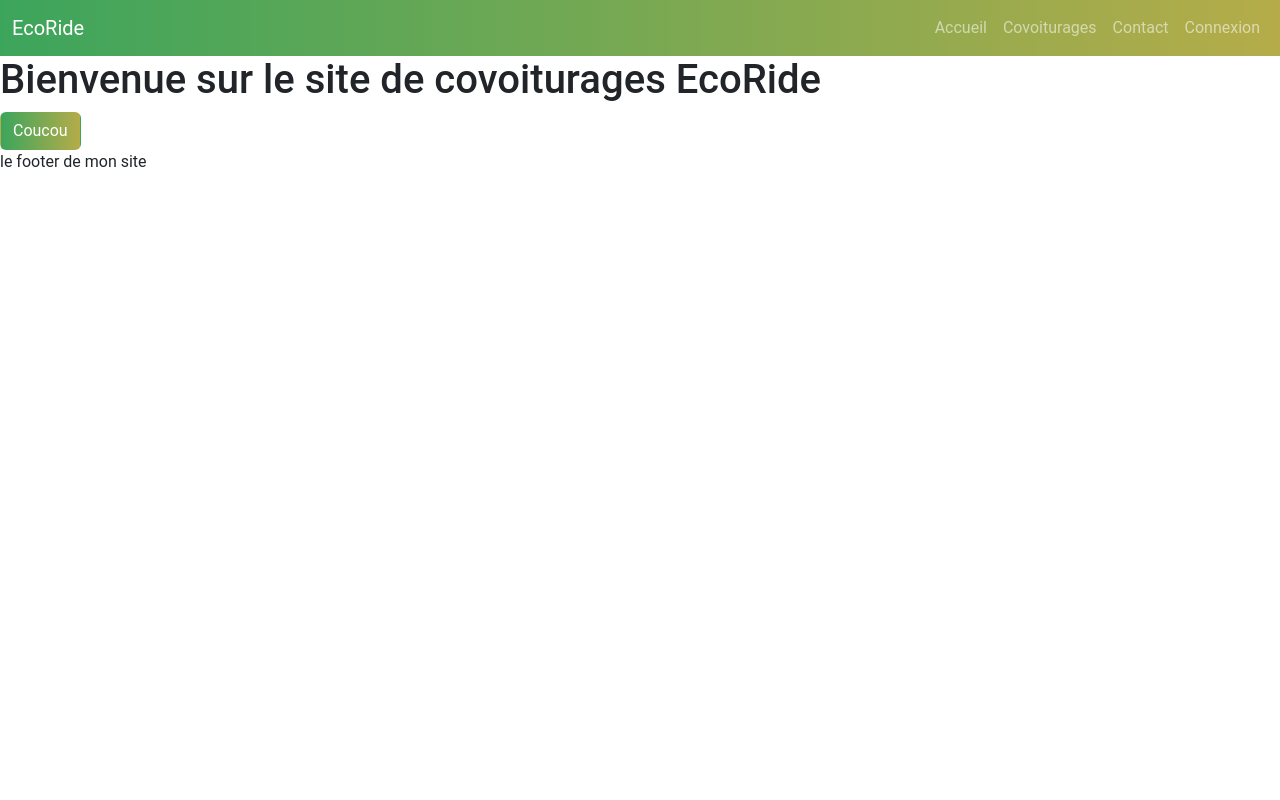
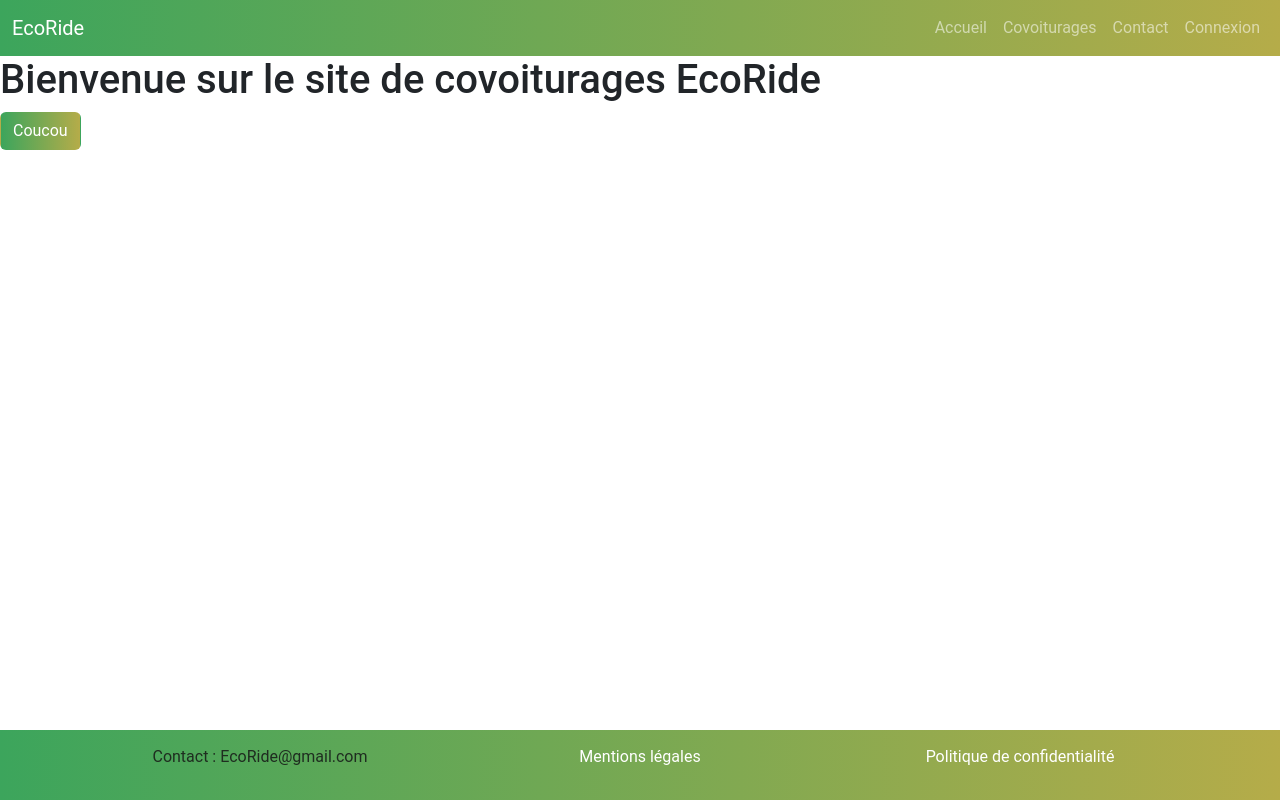
Before and after one commit to Guillaume0402/EcoRideCovoituragesFront, a website with bundled scripts: page index.html in a window 1280 px wide. Built offline with nearby package versions, Linux system fonts and the light colour scheme; files whose address does not match are found by name.

Commit message:
Ajout du footer

```diff
--- a/index.html
+++ b/index.html
@@ -55,7 +55,21 @@
       <!-- Ceci est le contenu de ma page injecté ici -->
     </main>
 
-    <footer>le footer de mon site</footer>
+    <footer class="gradient-primary text-center footer">
+      <div class="container">
+        <div class="row">
+          <div class="col-12 col-lg-4">
+            <p class="text-black">Contact : EcoRide@gmail.com</p>
+          </div>
+          <div class="col-12 col-lg-4">
+            <p>Mentions légales</p>
+          </div>
+          <div class="col-12 col-lg-4">
+            <p>Politique de confidentialité</p>
+          </div>
+        </div>
+      </div>
+    </footer>
 
     <script type="module" src="/Router/router.js"></script>
     <script src="node_modules/bootstrap/dist/js/bootstrap.bundle.min.js"></script>
--- a/scss/main.scss
+++ b/scss/main.scss
@@ -5,3 +5,16 @@
   background: linear-gradient(90deg, #3ca55c, #b5ac49);
   color: #fff; // Texte en blanc pour la lisibilité (optionnel)
 }
+html {
+  position: relative;
+  min-height: 100%;
+}
+main {
+  margin-bottom: 150px;
+}
+footer.footer {
+  padding: 15px;
+  position: absolute;
+  bottom: 0;
+  width: 100%;
+}
```
Also changed, not shown: scss/main.css, 1 other file.
